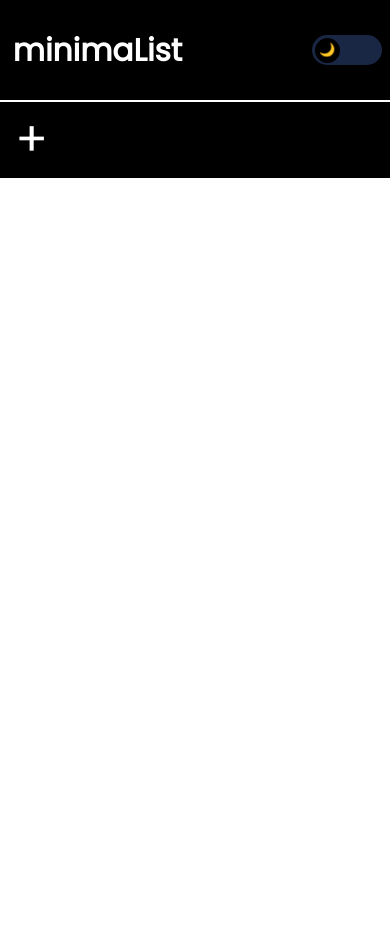
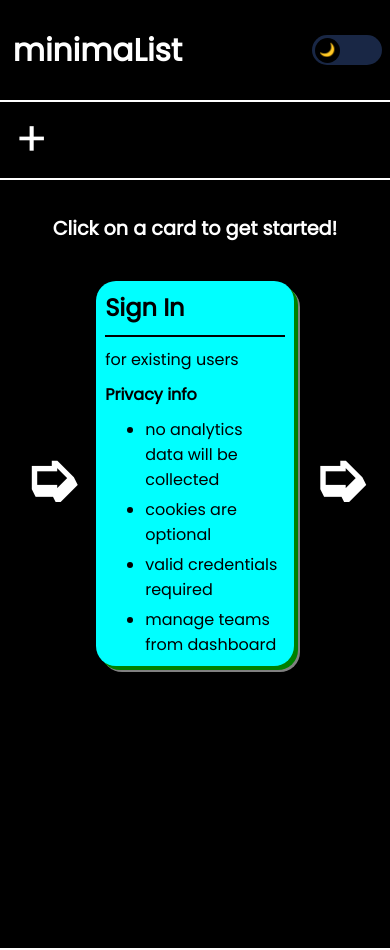
Before and after one commit to gitmank/minimaList, a React (Create React App) app in the folder minimalistapp/: page /onboarding in a window 390 px wide. Before the commit the page ends 844 px from the top, so only its background shows below. Built offline with nearby package versions, Linux system fonts and the light colour scheme.

Commit message:
get started page ready
- routes for auth options like create team, join team, signin and signup ready
- page to pick auth option complete

```diff
--- a/minimalistapp/src/App.js
+++ b/minimalistapp/src/App.js
@@ -5,6 +5,7 @@
 import Navbar from './components/Navbar/Navbar'
 import { useState, useEffect } from 'react';
 import { navItemsForHome, navItemsForOnboarding } from './constants';
+import Onboarding from './pages/Onboarding/Onboarding';
 
 function App() {
   // stored states
@@ -42,16 +43,16 @@
                 navItems={navItemsForHome}
               />
               <Home isLightTheme={isLightTheme}/>
-            </>}>
-          </Route>
-          <Route path='/onboarding' element={
+            </>} />
+          <Route path='/onboarding/*' element={
             <>
               <Navbar
                 navItems={navItemsForOnboarding}
                 isLightTheme={isLightTheme}
                 scrollPosition={scrollPosition}/>
+              <Onboarding isLightTheme={isLightTheme} />
             </>
-          }></Route>
+          } />
         </Routes>
     </div>
   );
--- a/minimalistapp/src/components/Navbar/Navbar.css
+++ b/minimalistapp/src/components/Navbar/Navbar.css
@@ -48,8 +48,9 @@
 
 #inline-menu {
     display: flex;
-    width: 50%;
-    justify-content: space-around;
+    width: 100%;
+    justify-content: flex-start;
+    gap: 10%;
 }
 
 .navlink {
@@ -119,7 +120,8 @@
         content: '+';
     }
     .collapsibleMenu {
-        height: 40vh;
+        min-height: 300px;
+        height: max-content;
         width: 100%;
         margin-top: 180px;
         position: fixed;
--- a/minimalistapp/src/constants.js
+++ b/minimalistapp/src/constants.js
@@ -3,7 +3,6 @@
  // decides the point at which header and navbar minimize
 export const scrollLimit = 100;
 export const navItemsForHome = [
-    {link: '#', text: 'Dashboard'},
     {link: '#toFeatures', text: 'Features'},
     {link: '#footer', text: 'About'},
     {link: '#public-home', text: 'Top'},
@@ -11,9 +10,6 @@
 
 export const navItemsForOnboarding = [
     {link: '/', text: 'Home'},
-    {link: '#', text: 'Dashboard'},
-    {link: '', text: ''},
-    {link: '', text: ''},
 ];
 
 export const professions = [
@@ -59,3 +55,49 @@
         this.five.next = this.head;
     }
 }
+
+const privacyPoints = [
+    'no analytics data will be collected',
+    'cookies are optional',
+    'valid credentials required',
+    'valid email required',
+    'team code required',
+    'manage teams from dashboard',
+    'you will be team admin'
+]
+
+export const authOptions = [
+    {
+        title: 'Sign In',
+        text: 'for existing users',
+        privacyList: [
+            privacyPoints[0],
+            privacyPoints[1],
+            privacyPoints[2],
+            privacyPoints[5]
+        ],
+        color: 'aqua',
+    },
+    {
+        title: 'Join a team',
+        text: 'for new users with a code',
+        privacyList: [
+            privacyPoints[0],
+            privacyPoints[1],
+            privacyPoints[3],
+            privacyPoints[4]
+        ],
+        color: 'hotpink',
+    },
+    {
+        title: 'Create a team',
+        text: 'for new users without a code',
+        privacyList: [
+            privacyPoints[0],
+            privacyPoints[1],
+            privacyPoints[3],
+            privacyPoints[6]
+        ],
+        color: 'royalblue',
+    },
+]
--- a/minimalistapp/src/pages/Home/Home.css
+++ b/minimalistapp/src/pages/Home/Home.css
@@ -153,7 +153,8 @@
     background-color: aquamarine;
 }
 .paneThree-image {
-    max-width: 35vw;
+    width: 35vw;
+    max-width: 500px;
 }
 #feature-pane-four {
     background-color:hotpink;
@@ -161,6 +162,7 @@
 .paneOne-image {
     animation: imageAnimation 10s ease-in-out infinite;
     width: 35vw;
+    max-width: 500px;
     border-radius: 20px;
 }
 #footer {
--- a/minimalistapp/src/pages/Home/Home.jsx
+++ b/minimalistapp/src/pages/Home/Home.jsx
@@ -35,7 +35,7 @@
                     <p className='hero-secondary-text'>Crush your goals, we'll take care of the rest!</p>
                     <p className='hero-small-text'>Create a team. Assign tasks. Mark as ✅<br></br>It's that simple!</p>
                     <h3 id='hero-CTA' className={isLightTheme? 'light': 'dark'}>
-                            <Link id='toFeatures' className='CTA-link' to='/onboarding'>Create a team ➮</Link>
+                            <Link id='toFeatures' className='CTA-link' to='/onboarding'>Get Started ➮</Link>
                     </h3>
                 </div>
             </div>
--- a/minimalistapp/src/pages/Onboarding/Onboarding.css
+++ b/minimalistapp/src/pages/Onboarding/Onboarding.css
@@ -0,0 +1,151 @@
+#onboarding-page {
+    transition: 200ms;
+    border-width: 2px 0px;
+    border-style: solid;
+    height: max-content;
+    min-height: 800px;
+    padding: 3%;
+}
+#onboarding-page.light {
+    background-color: white;
+    border-color: black;
+    color: black;
+}
+#onboarding-page.dark {
+    background-color: black;
+    border-color: white;
+    color: white;
+}
+#spacer {
+    height: 150px;
+}
+#onboarding-body {
+    display: flex;
+    flex-direction: column;
+    align-items: center;
+    justify-content: center;
+    height: 100%;
+}
+#page-title {
+    display: flex;
+    margin-top: 50px;
+    margin-bottom: 30px;
+    width: 100%;
+    padding: 2%;
+    padding-top: 0%;
+    font-size: 1rem;
+    align-items: center;
+    justify-content: center;
+    flex-wrap: wrap;
+}
+#view-container {
+    display: flex;
+    flex-direction: column;
+    height: 100%;
+    width: 100%;
+    user-select: none;
+}
+#card-container {
+    display: flex;
+    flex-direction: row;
+    align-items: center;
+    justify-content: center;
+    gap: 5%;
+    height: 70%;
+    width: 100%;
+    align-self: center;
+    align-items: center;
+}
+#card-deck {
+    display: flex;
+    background-color: aqua;
+    padding: 1%;
+    height: 80%;
+    width: 100%;
+    max-width: 500px;
+    border-radius: 20px;
+    transition: 200ms;
+    transform: translateX(5px);
+    transform: translateY(-5px);
+    box-shadow: 6px 5px rgb(63, 127, 212), 10px 10px grey;
+}
+#card-deck:hover {
+    background-color: rgb(0, 255, 166);
+    transform: translateX(0px);
+    transform: translateY(0px);
+    box-shadow: none;
+}
+.cardnav {
+    font-size: 200px;
+    align-self: center;
+    height: max-content;
+    transition: 200ms;
+}
+.cardnav:hover {
+    transform: scale(1.05);
+    color: greenyellow;
+}
+#card-back {
+    display: flex;
+    align-self: center;
+}
+#card{
+    display: flex;
+    background-color: inherit;
+    border-radius: 20px;
+    flex-direction: column;
+    width: 100%;
+    gap: 20px;
+    padding: 3%;
+    color: black;
+    font-size: larger;
+}
+#card-title {
+    display: flex;
+    font-size: xx-large;
+    width: 100%;
+    padding-bottom: 10px;
+    border: 0;
+    border-bottom: 2px;
+    border-style: solid;
+    border-color: black;
+}
+#privacy-list {
+    display: flex;
+    flex-direction: column;
+    gap: 10px;
+}
+@media screen and (max-width: 800px) {
+    #onboarding-page {
+        height: max-content;
+    }
+    #page-title {
+        margin-top: 50px;
+        margin-bottom: 25px;
+        font-size: 0.6rem;
+    }
+    #card-deck:hover {
+        box-shadow: none;
+    }
+    #card-deck {
+        height: max-content;
+        box-shadow: 4px 4px green, 6px 6px grey;
+    }
+    #card-container {
+        gap: 5%;
+        padding: 3%;
+    }
+    .cardnav {
+        font-size: 100px;
+    }
+    #card-title {
+        font-size: x-large;
+    }
+    #card{
+        gap: 10px;
+        font-size: medium;
+    }
+    #privacy-list {
+        gap: 5px;
+    }
+}
--- a/minimalistapp/src/pages/Onboarding/Onboarding.jsx
+++ b/minimalistapp/src/pages/Onboarding/Onboarding.jsx
@@ -1,8 +1,26 @@
 import './Onboarding.css';
+import { Routes, Route } from 'react-router-dom';
+import AuthOptions from '../../views/AuthOptions/AuthOptions';
+import { useState } from 'react';
 
-const Onboarding = () => {
+const Onboarding = ({ isLightTheme }) => {
+
     return(
         <>
+            <div id='spacer'></div>
+            <div id='onboarding-page' className={isLightTheme? 'light':'dark'}>
+                <div id='onboarding-body'>
+                    <Routes>
+                        <Route path='/' element={
+                            <AuthOptions />
+                        } />
+                        <Route path='/signin' element={<>Sign In</>} />
+                        <Route path='/joinTeam' element={<>Join Team</>} />
+                        <Route path='/createTeam' element={<>Create Team</>} />
+                        <Route path='/signup' element={<>Sign Up</>} />
+                    </Routes>
+                </div>
+            </div>
         </>
     )
 }
--- /dev/null
+++ b/minimalistapp/src/views/AuthOptions/AuthOptions.jsx
@@ -0,0 +1,83 @@
+import { useState } from 'react';
+import '../../pages/Onboarding/Onboarding.css';
+import { authOptions } from '../../constants';
+import { useEffect } from 'react';
+import { useNavigate } from 'react-router-dom';
+
+const AuthOptions = () => {
+
+    const [count, setCount] = useState(0);
+    const navigate = useNavigate();
+
+    const incrementCount = () => {
+        if(count < 2)
+            setCount(count + 1)
+        else
+            setCount(0)
+    }
+    const decrementCount = () => {
+        if(count > 0)
+            setCount(count - 1)
+        else
+            setCount(authOptions.length - 1)
+    }
+    const handleKeyDown = (event) => {
+        if(event.key === 'ArrowLeft')
+            decrementCount();
+        if(event.key === 'ArrowRight')
+            incrementCount();
+        if(event.key === 'Enter')
+            handleCardClick();
+    }
+    const handleCardClick = () => {
+        if(count === 0)
+            navigate('/onboarding/signin', { replace: false })
+        else if(count === 1)
+            navigate('/onboarding/joinTeam', { replace: false })
+        else if(count === 2)
+            navigate('/onboarding/createTeam', { replace: false })
+    }
+
+    // to handle when arrow keys are pressed
+    useEffect(() => {
+        window.addEventListener('keydown', handleKeyDown, {passive: true});
+
+        return(() => {
+            window.removeEventListener('keydown', handleKeyDown);
+        });
+    })
+
+    return(
+        <div id='view-container'>
+            <div id='page-title'>
+                <h1>Click on a card to get started!</h1>
+            </div>
+            <div id="card-container">
+                <div id='card-back' className='cardnav' onClick={decrementCount}>
+                    <h6>➭</h6>
+                </div>
+                <div id='card-deck' onClick={handleCardClick} style={{ backgroundColor: authOptions[count].color }}>
+                    <div id='card'>
+                        <h3 id="card-title">{ authOptions[count].title }</h3>
+                        <p id='card-text'>{ authOptions[count].text }</p>
+                        <h4>Privacy info</h4>
+                        <ul id='privacy-list'>
+                            {
+                                authOptions[count].privacyList.map((item, index) => {
+                                    return(
+                                        <li key={index}>{item}</li>
+                                    )
+                                })
+                            }
+                        </ul>
+                    </div>
+                </div>
+                <div id='card-front' className='cardnav' onClick={incrementCount}>
+                    <h6>➭</h6>
+                </div>
+            </div>
+        </div>
+    )
+}
+
+export default AuthOptions;
```
